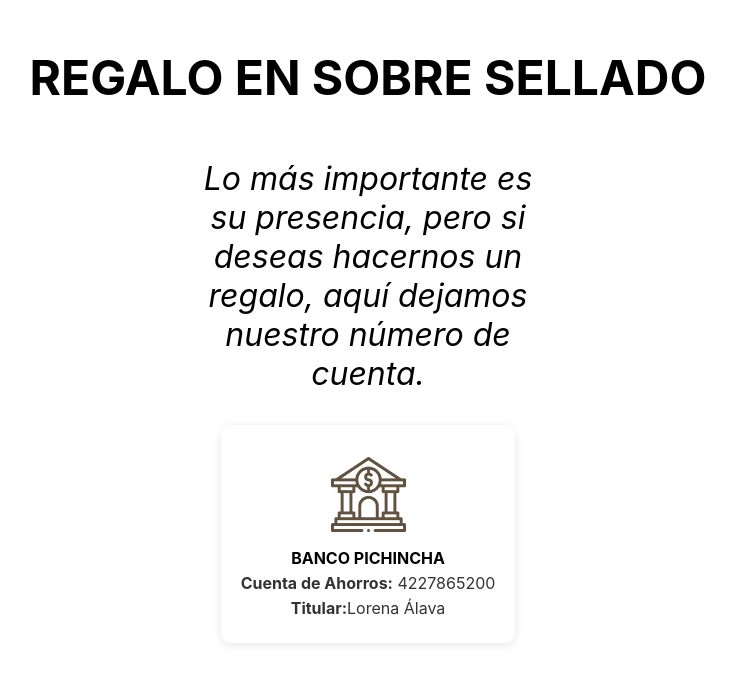
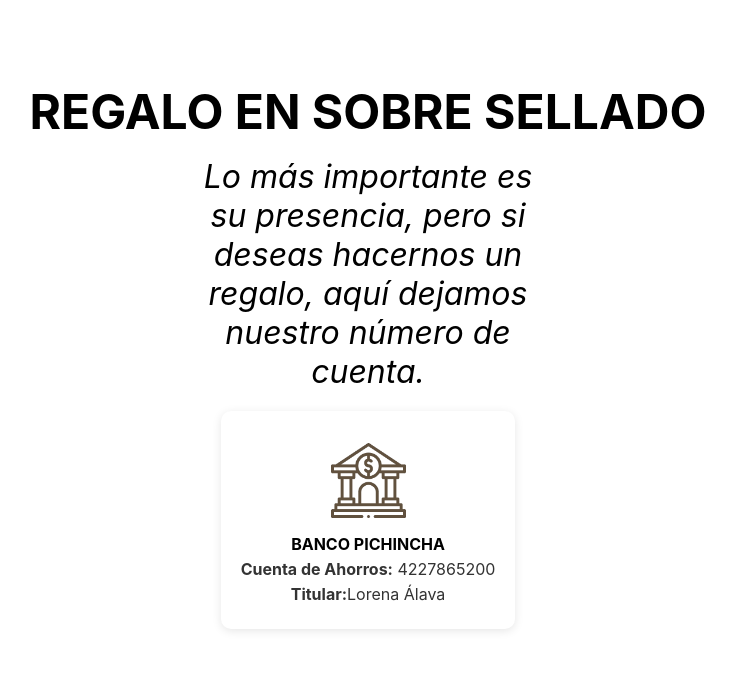
Before and after one commit to CristopherVanegas/BodaNicoleRo, a React (Vite) app in the folder boda_nicole_ro/: page / in a window 1280 px wide. Shown: the part 4620-5304 px from the top of the page, without its empty margins (272-1008 px from the left). Built offline with nearby package versions, Linux system fonts and the light colour scheme; the HTML template or start-up script is replaced by a standard one.

Commit message:
Corrección de margenes en la sección regalo

```diff
--- a/boda_nicole_ro/src/components/GiftSection/GiftSection.module.css
+++ b/boda_nicole_ro/src/components/GiftSection/GiftSection.module.css
@@ -21,7 +21,7 @@
   font-family: var(--font-title);
   font-weight: 700;
   text-transform: uppercase;
-  margin: 20px;
+  margin-bottom: 16px;
 }
 
 .text {
@@ -29,6 +29,8 @@
   font-style: italic;
   font-size: 2rem;
   width: 350px;
+  margin-top: 0px;
+  margin-bottom: 20px;
 }
 
 /* Contenedor flexible para las cuentas */
```
